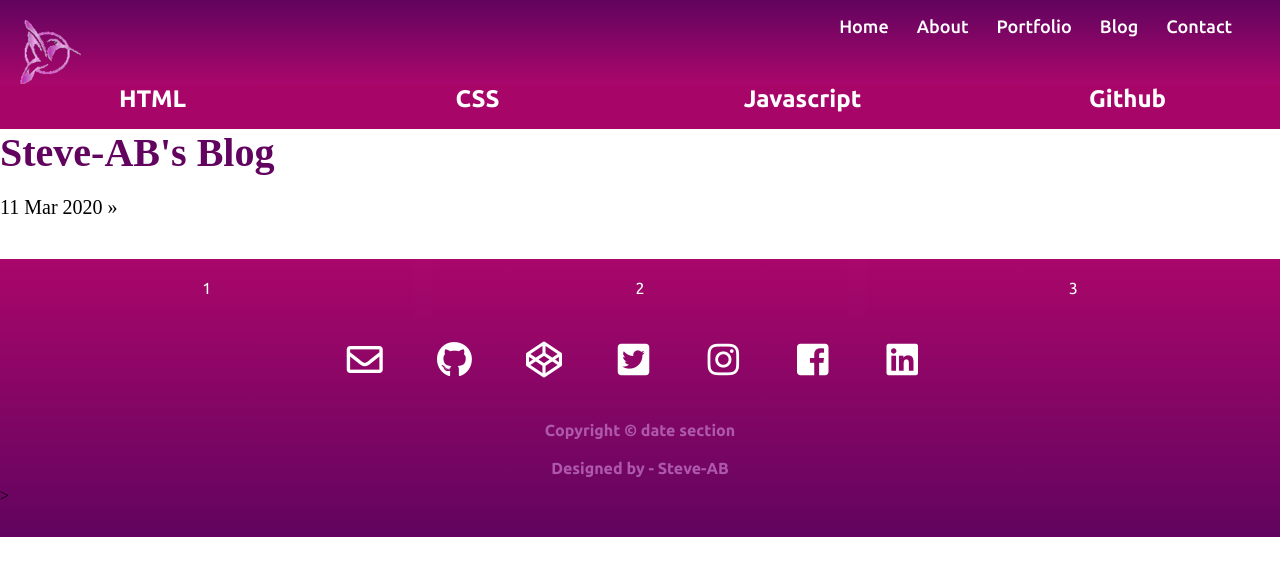
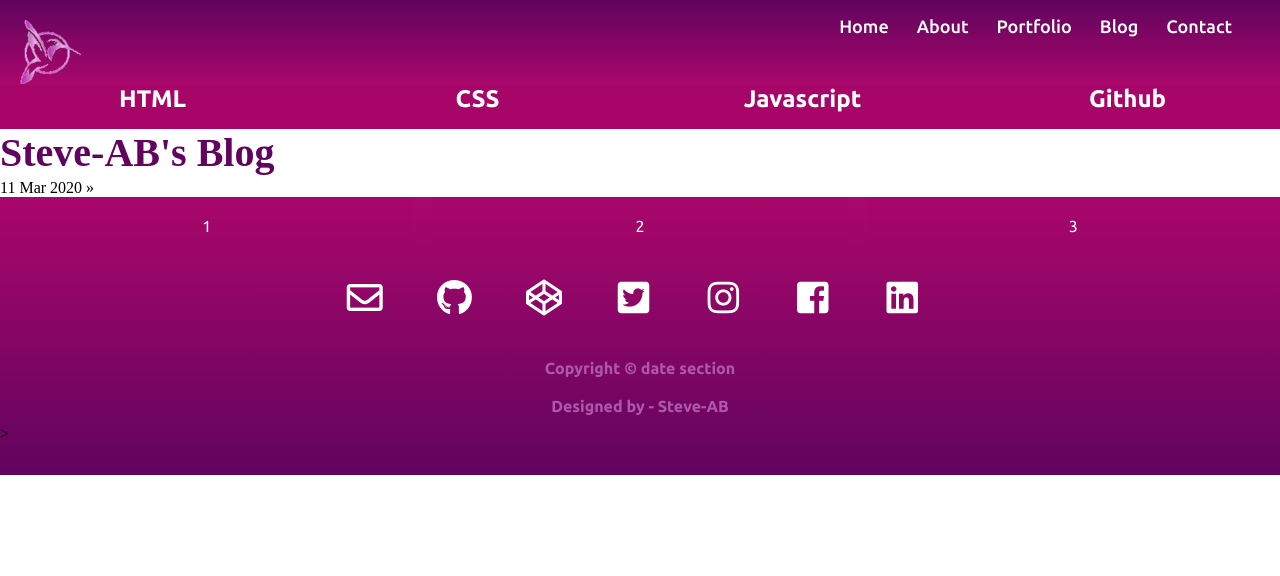
Before and after one commit to Steve-AB/Steve-AB.github.io, a Jekyll site: the page built from blog/index.html, in a window 1280 px wide. Shown: the top 576 px of the page. Built offline with Jekyll 4.4.1, drawn with Linux system fonts in a browser that asks for light colours; nearby versions of some CDN libraries.

Commit message:
update files

```diff
--- a/css/general.css
+++ b/css/general.css
@@ -25,10 +25,3 @@ h6 {
 p {
  font-size: 20px;
 }
-ul.posts {
-  margin: 20px auto 40px;
-  font-size: 20px;
-}
-ul.posts li {
-  list-style: none;
-}
```
Also changed, not shown: index.html (indentation only).
